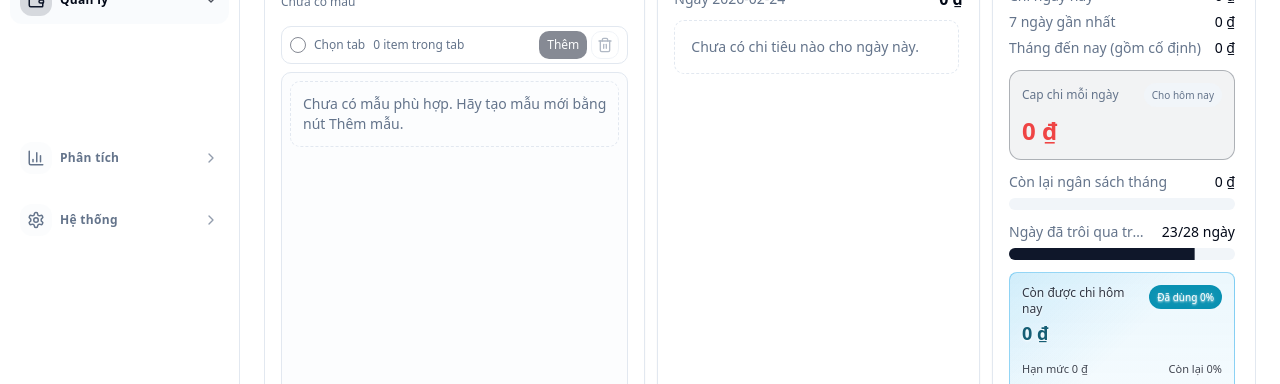
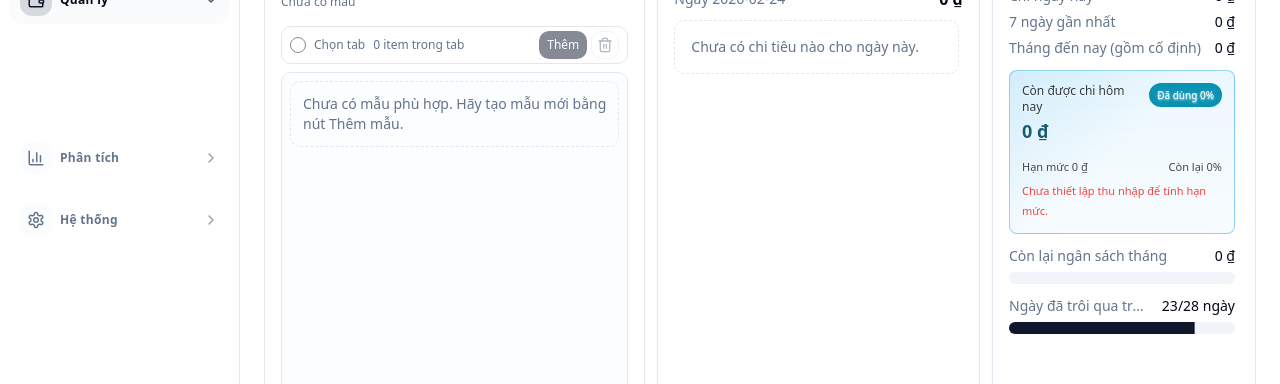
Before and after one commit to QuangThanhn485/MyFinance, a React (Vite) app: page /expenses in a window 1280 px wide. Shown: the part 155-539 px from the top of the page. Built offline with nearby package versions, Linux system fonts and the light colour scheme.

Commit message:
Refactor ExpensesPage to streamline daily spending cap display. Move daily budget and elapsed days information above the spending cap section for better visibility. Update conditional rendering for next day's cap to enhance user experience and maintain consistent styling.

```diff
--- a/src/pages/ExpensesPage.tsx
+++ b/src/pages/ExpensesPage.tsx
@@ -1020,63 +1020,6 @@ export default function ExpensesPage() {
                   />
                 </div>
 
-                {/* Cap chi mỗi ngày. Khi hôm nay đã ghi chi tiêu, cap chuyển sang áp dụng cho NGÀY
-                    KẾ TIẾP — cả khung đổi sang màu hổ phách + badge có icon để người dùng nhận ra
-                    ngay đây là giới hạn của ngày kế tiếp, không phải hôm nay. */}
-                <div
-                  className={cn(
-                    "rounded-lg border p-3 space-y-2",
-                    capForNextDay
-                      ? "border-amber-500/50 bg-amber-500/10"
-                      : "border-primary/30 bg-primary/5",
-                  )}
-                >
-                  <div className="flex items-center justify-between gap-2">
-                    <span className="text-xs font-medium text-muted-foreground">
-                      Cap chi mỗi ngày
-                    </span>
-                    {capForNextDay ? (
-                      <span className="inline-flex shrink-0 items-center gap-1 rounded-full bg-amber-500 px-2 py-0.5 text-[11px] font-semibold text-white shadow-sm">
-                        <CalendarClock className="h-3.5 w-3.5" />
-                        Cho ngày kế tiếp
-                      </span>
-                    ) : (
-                      <span className="shrink-0 rounded-full bg-muted px-2 py-0.5 text-[10px] font-medium text-muted-foreground">
-                        Cho hôm nay
-                      </span>
-                    )}
-                  </div>
-                  <div
-                    className={cn(
-                      "break-words text-xl font-semibold tabular-nums sm:text-2xl",
-                      capForNextDay && "text-amber-700 dark:text-amber-400",
-                      shownDailyTotalCapVnd <= 0 && "text-destructive",
-                    )}
-                  >
-                    {formatVnd(shownDailyTotalCapVnd)}
-                  </div>
-                </div>
-
-                {/* Còn lại ngân sách tháng = tổng tiền còn được chi (I − S − đã chi). Giữ trong
-                    mức này thì vẫn đạt mục tiêu tiết kiệm. Đầu tháng chưa tiêu gì = 100%. */}
-                <div className="space-y-1.5">
-                  <LabelValueRow
-                    label="Còn lại ngân sách tháng"
-                    value={formatVnd(remainingDailyCap.totalRemainingVnd)}
-                    valueClassName={cn(remainingDailyCap.totalRemainingVnd < 0 && "text-destructive")}
-                  />
-                  <Progress value={budgetRemainingPct} />
-                </div>
-
-                {/* Ngày đã trôi qua trong tháng — đối chiếu với ngân sách còn lại ở trên. */}
-                <div className="space-y-1.5">
-                  <LabelValueRow
-                    label="Ngày đã trôi qua trong tháng"
-                    value={`${daysElapsedInMonth}/${dayContext.daysInMonth} ngày`}
-                  />
-                  <Progress value={daysElapsedPct} />
-                </div>
-
                 <div
                   className={cn(
                     "expenses-water-card p-3",
@@ -1137,6 +1080,48 @@ export default function ExpensesPage() {
                     ) : null}
                   </div>
                 </div>
+
+                {/* Còn lại ngân sách tháng = tổng tiền còn được chi (I − S − đã chi). Giữ trong
+                    mức này thì vẫn đạt mục tiêu tiết kiệm. Đầu tháng chưa tiêu gì = 100%. */}
+                <div className="space-y-1.5">
+                  <LabelValueRow
+                    label="Còn lại ngân sách tháng"
+                    value={formatVnd(remainingDailyCap.totalRemainingVnd)}
+                    valueClassName={cn(remainingDailyCap.totalRemainingVnd < 0 && "text-destructive")}
+                  />
+                  <Progress value={budgetRemainingPct} />
+                </div>
+
+                {/* Ngày đã trôi qua trong tháng — đối chiếu với ngân sách còn lại ở trên. */}
+                <div className="space-y-1.5">
+                  <LabelValueRow
+                    label="Ngày đã trôi qua trong tháng"
+                    value={`${daysElapsedInMonth}/${dayContext.daysInMonth} ngày`}
+                  />
+                  <Progress value={daysElapsedPct} />
+                </div>
+
+                {capForNextDay ? (
+                  <div className="space-y-2 rounded-lg border border-amber-500/50 bg-amber-500/10 p-3">
+                    <div className="flex items-center justify-between gap-2">
+                      <span className="text-xs font-medium text-muted-foreground">
+                        Cap chi mỗi ngày
+                      </span>
+                      <span className="inline-flex shrink-0 items-center gap-1 rounded-full bg-amber-500 px-2 py-0.5 text-[11px] font-semibold text-white shadow-sm">
+                        <CalendarClock className="h-3.5 w-3.5" />
+                        Cho ngày kế tiếp
+                      </span>
+                    </div>
+                    <div
+                      className={cn(
+                        "break-words text-xl font-semibold tabular-nums text-amber-700 sm:text-2xl dark:text-amber-400",
+                        shownDailyTotalCapVnd <= 0 && "text-destructive",
+                      )}
+                    >
+                      {formatVnd(shownDailyTotalCapVnd)}
+                    </div>
+                  </div>
+                ) : null}
               </div>
             </CollapsibleCard>
           </div>
```
